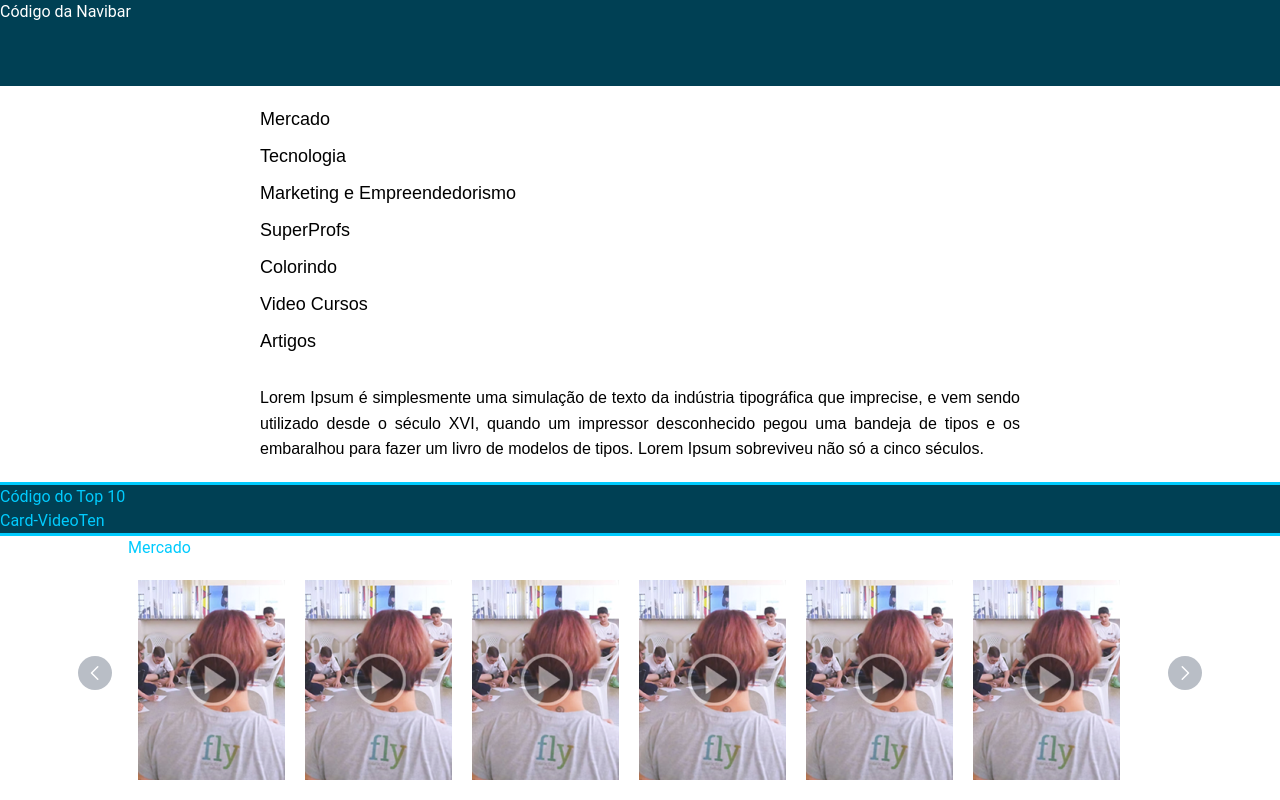
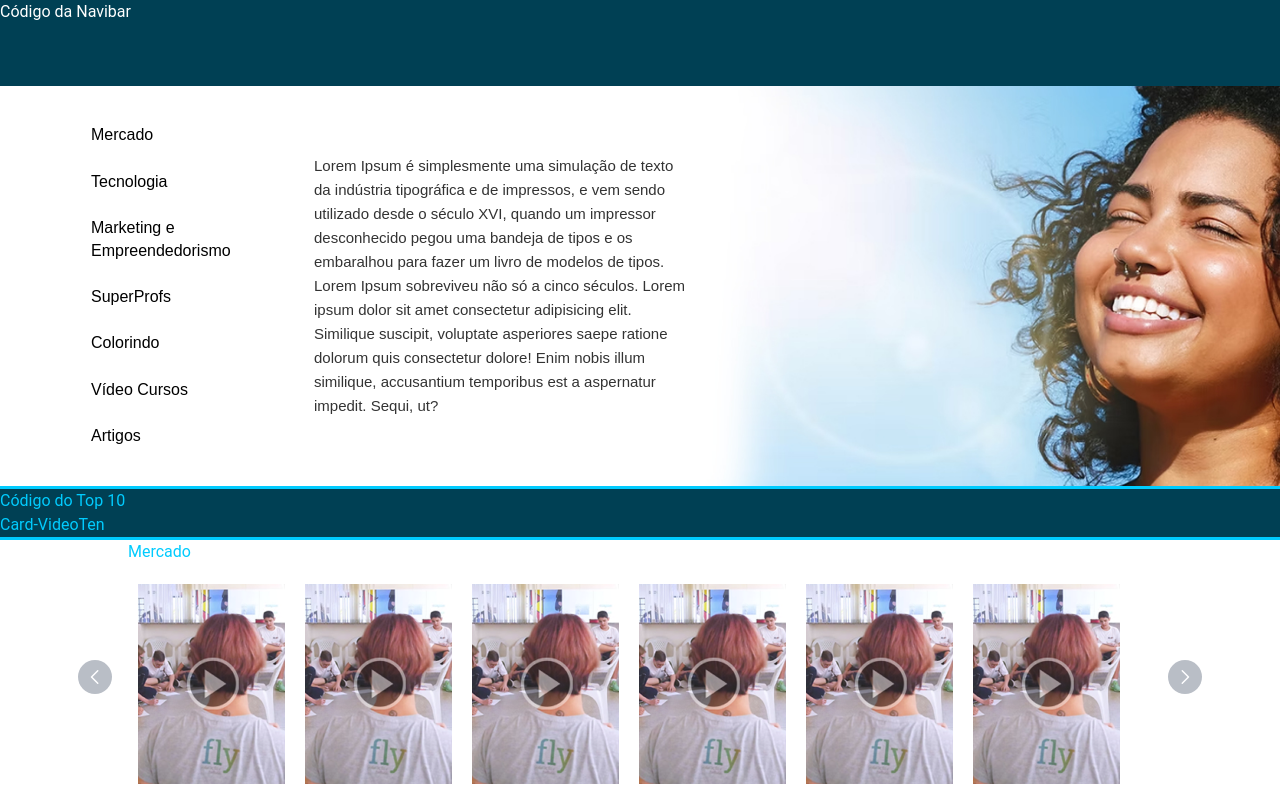
Before and after one commit to nadiduno/flyrecursos, a React (Vite) app: page / in a window 1280 px wide. Shown: the top 800 px of the page. Built offline with nearby package versions, Linux system fonts and the light colour scheme.

Commit message:
faz mudanças solicitadas

```diff
--- a/src/componets/HeaderMain.css
+++ b/src/componets/HeaderMain.css
@@ -1,32 +1,140 @@
 .header-container {
   font-family: Arial, sans-serif;
-    max-width: 800px;
-    margin: 0 auto;
-    padding: 20px;
+  width: 100%;
+}
+
+.hero-container {
+  position: relative;
+  width: 100%;
+  height: 50vh;
+  min-height: 400px;
+  max-height: 600px;
+  overflow: hidden;
+}
+
+.hero-image {
+  width: 100%;
+  height: 100%;
+  object-fit: cover;
+  position: absolute;
+  top: 0;
+  left: 0;
+}
+
+.desktop-image {
+  display: block;
+}
+
+.mobile-image {
+  display: none;
+}
+
+.overlay-content {
+  position: absolute;
+  top: 0;
+  left: 0;
+  width: 100%;
+  height: 100%;
+  display: flex;
+  align-items: center;
+  padding: 0 5%;
+}
+
+.menu-nav {
+  width: 220px;
+  border-radius: 8px;
+  padding: 15px;
+  margin-right: 30px;
+  z-index: 2;
 }
 
 .menu-nav ul {
   list-style: none;
   padding: 0;
-    margin: 0 0 30px 0;
+  margin: 0;
   display: flex;
   flex-direction: column;
-    gap: 10px;
+  gap: 8px;
 }
 
 .menu-nav li {
-    font-size: 18px;
-    line-height: 1.5;
+  font-size: 16px;
+  line-height: 1.4;
+  padding: 8px 12px;
+  border-radius: 4px;
+  transition: all 0.2s ease;
   cursor: pointer;
 }
 
 .menu-nav li:hover {
-    color: #ff6b6b;
+  background-color: #f0f0f0;
+  color: #7a6bff;
+  transform: translateX(3px);
 }
 
-  .text-content p {
-    font-size: 16px;
+.hero-text {
+  max-width: 480px;
+  border-radius: 8px;
+  padding: 20px;
+  z-index: 2;
+}
+
+.hero-text p {
+  font-size: 15px;
   line-height: 1.6;
-    text-align: justify;
+  color: #333;
   margin: 0;
 }
+
+@media (max-width: 992px) {
+  .hero-container {
+      height: 60vh;
+  }
+
+  .overlay-content {
+      justify-content: center;
+      padding: 20px;
+  }
+
+  .menu-nav {
+      display: none;
+  }
+
+  .hero-text {
+      max-width: 100%;
+  }
+}
+
+@media (max-width: 768px) {
+  .desktop-image {
+      display: none;
+  }
+
+  .mobile-image {
+      display: block;
+      object-position: center top;
+  }
+
+  .hero-container {
+      height: 70vh;
+      min-height: 500px;
+  }
+
+  .hero-text p {
+      font-size: 14px;
+  }
+}
+
+@media (min-width: 1024px) and (max-width: 1440px) {
+  .hero-container {
+      height: 45vh;
+  }
+
+  .menu-nav {
+      width: 200px;
+  }
+
+  .hero-text {
+      max-width: 420px;
+  }
+}
--- a/src/componets/HeaderMain.tsx
+++ b/src/componets/HeaderMain.tsx
@@ -1,12 +1,24 @@
-//import { Video } from "./Video"
-//import { videosData } from "./VideoData"
 import './HeaderMain.css';
+import desktopImage from '../assets/large.jpg';
+import mobileImage from '../assets/small.jpg';
 
 export function HeaderMain() {
     return (
-        <>
+        <div className="header-container">
+            <div className="hero-container">
+                <img
+                    src={desktopImage}
+                    alt="Banner principal"
+                    className="hero-image desktop-image"
+                />
 
-<div className="header-container">
+                <img
+                    src={mobileImage}
+                    alt="Banner mobile"
+                    className="hero-image mobile-image"
+                />
+
+                <div className="overlay-content">
                     <nav className="menu-nav">
                         <ul>
                             <li>Mercado</li>
@@ -14,33 +26,26 @@ export function HeaderMain() {
                             <li>Marketing e Empreendedorismo</li>
                             <li>SuperProfs</li>
                             <li>Colorindo</li>
-          <li>Video Cursos</li>
+                            <li>Vídeo Cursos</li>
                             <li>Artigos</li>
                         </ul>
                     </nav>
 
-      <div className="text-content">
+                    <div className="hero-text">
                         <p>
-          Lorem Ipsum é simplesmente uma simulação de texto da indústria tipográfica que imprecise,
-          e vem sendo utilizado desde o século XVI, quando um impressor desconhecido pegou uma bandeja
-          de tipos e os embaralhou para fazer um livro de modelos de tipos. Lorem Ipsum sobreviveu não
+                            Lorem Ipsum é simplesmente uma simulação de texto da
+                            indústria tipográfica e de impressos, e vem sendo utilizado
+                            desde o século XVI, quando um impressor desconhecido
+                            pegou uma bandeja de tipos e os embaralhou para fazer
+                            um livro de modelos de tipos. Lorem Ipsum sobreviveu não
                             só a cinco séculos.
+                            Lorem ipsum dolor sit amet consectetur adipisicing elit. Similique
+                             suscipit, voluptate asperiores saepe ratione dolorum quis consectetur
+                              dolore! Enim nobis illum similique, accusantium temporibus est a aspernatur impedit. Sequi, ut?
                         </p>
                     </div>
                 </div>
-
-        </>
-        // <div>
-
-        //    {videosData.map((video) =>{
-        //         return(
-        //             <Video
-        //                 src={video.src}
-        //                 title={video.title}
-        //                 thumbnail={video.thumbnail}
-        //             />
-        //         )
-        //    })}
-        // </div>
+            </div>
+        </div>
     );
 }
```
Also changed, not shown: src/assets/large.jpg (added), src/assets/small.jpg (added). Lines whose indentation alone changed are shown as unchanged.
